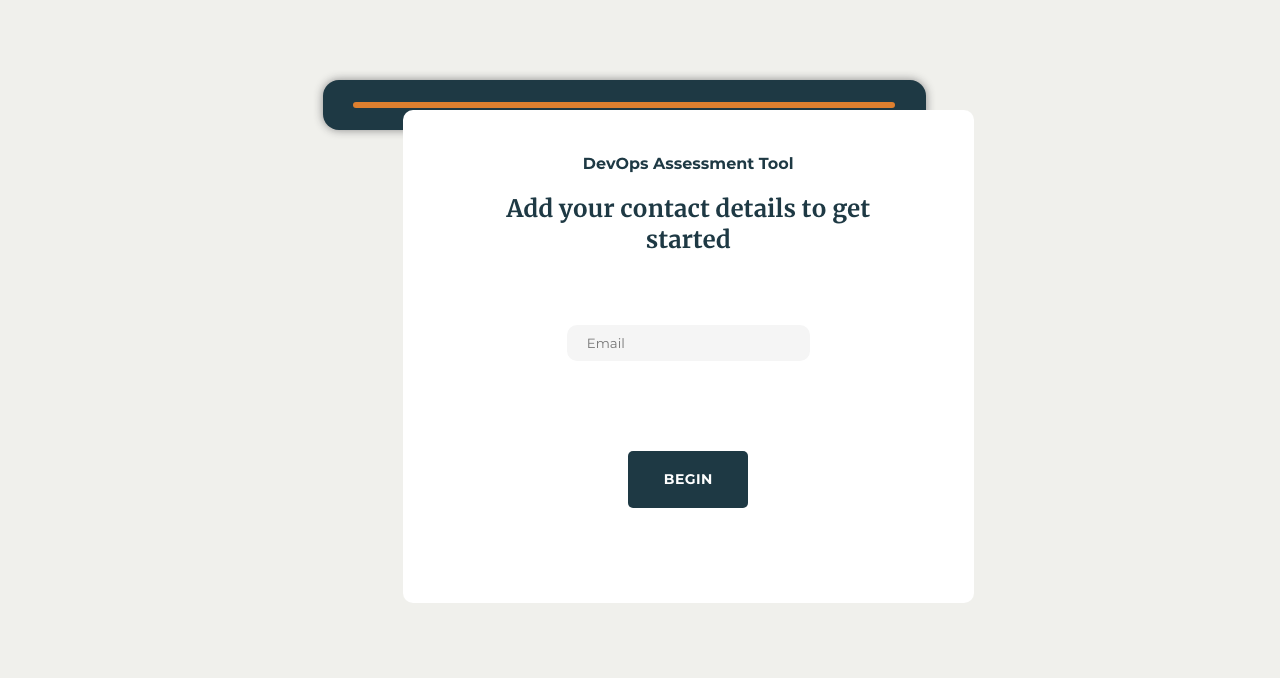
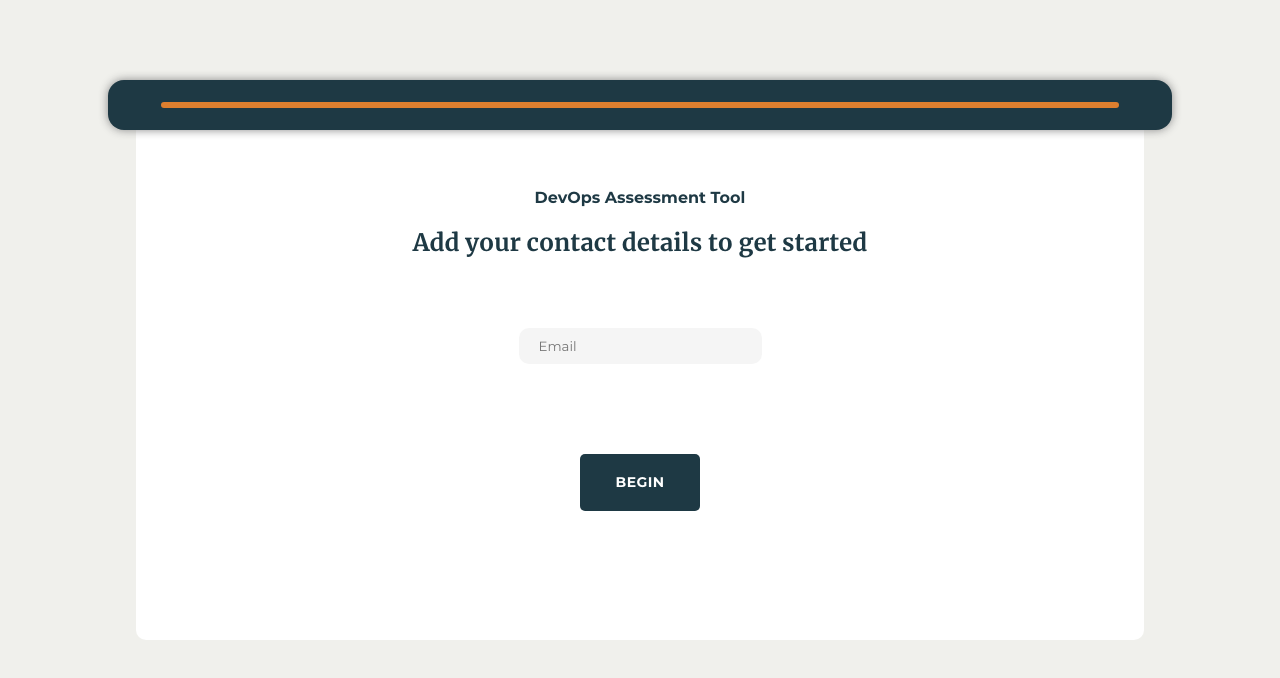
Before and after one commit to eficode/DevOpsCSAOS, a Next.js app in the folder frontend/: page /survey/signup in a window 1280 px wide. Shown: the top 678 px of the page. Built offline with nearby package versions, Linux system fonts and the light colour scheme.

Commit message:
move page transiitons to app level
Co-authored-by: CleanDry <40389467+CleanDry@users.noreply.github.com>

```diff
--- /dev/null
+++ b/frontend/components/pageTransition.jsx
@@ -0,0 +1,49 @@
+import * as React from 'react'
+import { AnimatePresence, motion } from 'framer-motion'
+
+const duration = 0.8
+
+const variants = {
+  initial: {
+    opacity: 0,
+  },
+  enter: {
+    opacity: 1,
+    transition: {
+      duration: duration,
+      delay: duration,
+      when: 'beforeChildren',
+    },
+  },
+  exit: {
+    opacity: 0,
+    transition: { duration: duration },
+  },
+}
+
+// Used for generating random universal unique id (uuid) key values for animated components
+function uuidv4() {
+  return 'xxxxxxxx-xxxx-4xxx-yxxx-xxxxxxxxxxxx'.replace(/[xy]/g, function (c) {
+    var r = (Math.random() * 16) | 0,
+      v = c == 'x' ? r : (r & 0x3) | 0x8
+    return v.toString(16)
+  })
+}
+
+export function PageTransition({ children }) {
+  return (
+    <AnimatePresence>
+      <motion.div
+        key={uuidv4()}
+        variants={variants}
+        initial="initial"
+        animate="enter"
+        exit="exit"
+      >
+        {children}
+      </motion.div>
+    </AnimatePresence>
+  )
+}
+
+export default PageTransition
--- a/frontend/pages/_app.jsx
+++ b/frontend/pages/_app.jsx
@@ -1,14 +1,13 @@
 /* eslint-disable react/jsx-props-no-spreading */
 /* eslint-disable react/prop-types */
 import React, { useEffect } from 'react'
-import styled, { ThemeProvider } from 'styled-components'
+import { ThemeProvider } from 'styled-components'
 import { StylesProvider } from '@material-ui/styles'
-import { AnimatePresence } from 'framer-motion'
 import { ContentWrapper } from '../components/shared/ContentWrapper'
-import { ProgressBar } from '../components/progressBar'
 import GlobalStyles from '../styles/global'
 import theme from '../styles/theme'
 import '../public/fonts/fonts.css'
+import PageTransition from '../components/pageTransition'
 
 function MyApp({ Component, pageProps }) {
   useEffect(() => {
@@ -20,17 +19,18 @@ function MyApp({ Component, pageProps }) {
   }, [])
 
   return (
-    <AnimatePresence exitBeforeEnter>
+    <>
       <GlobalStyles />
       <StylesProvider injectFirst>
         <ThemeProvider theme={theme}>
-          {/* <ProgressBar /> */}
-          <ContentWrapper>
-            <Component {...pageProps} />
-          </ContentWrapper>
+          <PageTransition>
+            <ContentWrapper>
+              <Component {...pageProps} />
+            </ContentWrapper>
+          </PageTransition>
         </ThemeProvider>
       </StylesProvider>
-    </AnimatePresence>
+    </>
   )
 }
 
--- a/frontend/pages/survey/signup.jsx
+++ b/frontend/pages/survey/signup.jsx
@@ -1,7 +1,6 @@
 import React, { useState } from 'react'
 import { useRouter } from 'next/router'
 import styled from 'styled-components'
-import { motion } from 'framer-motion'
 import Head from 'next/head'
 import { isEmail } from 'validator'
 
@@ -62,12 +61,7 @@ const SignUpForm = () => {
   }
 
   return (
-    <motion.div
-      key="signup"
-      initial={{ opacity: 0, x: 1500 }}
-      animate={{ opacity: 1, x: 0 }}
-      exit={{ opacity: 0, x: -1500 }}
-    >
+    <>
       <Head>
         <title>DevOps Capability Survey</title>
       </Head>
@@ -89,7 +83,7 @@ const SignUpForm = () => {
           </Button>
         </DetailsForm>
       </InnerContentWrapper>
-    </motion.div>
+    </>
   )
 }
 
```
Also changed, not shown: frontend/pages/index.jsx (+1 -12 lines), frontend/pages/survey/questions/index.jsx (+17 -17 lines), frontend/pages/survey/questions/summary.jsx (+3 -10 lines).
